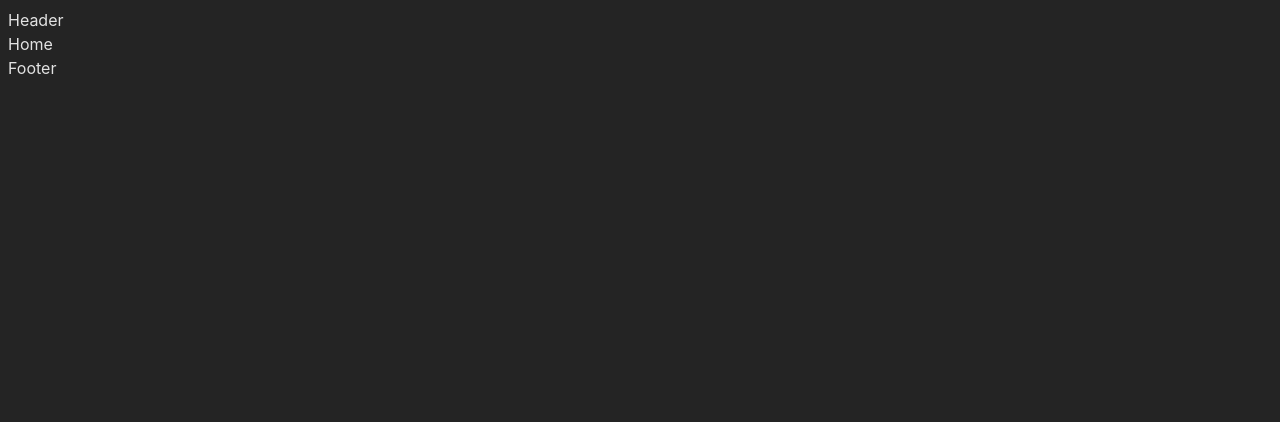
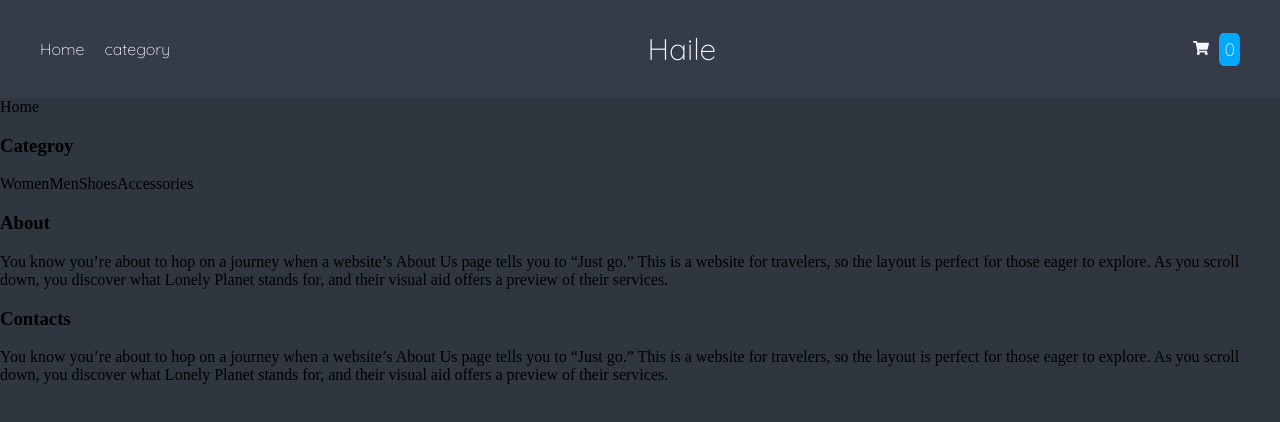
Before and after one commit to Haile-08/React_tutor, a React (Vite) app in the folder E-commerce/: page / in a window 1280 px wide. Shown: the top 422 px of the page. Built offline with nearby package versions, Linux system fonts and the light colour scheme.

Commit message:
Finish the header of the website

```diff
--- a/E-commerce/package.json
+++ b/E-commerce/package.json
@@ -9,10 +9,15 @@
     "preview": "vite preview"
   },
   "dependencies": {
+    "@emotion/react": "^11.10.6",
+    "@emotion/styled": "^11.10.6",
+    "@mui/icons-material": "^5.11.16",
+    "@mui/material": "^5.11.16",
     "localforage": "^1.10.0",
     "match-sorter": "^6.3.1",
     "react": "^18.2.0",
     "react-dom": "^18.2.0",
+    "react-icons": "^4.8.0",
     "react-router-dom": "^6.10.0",
     "sort-by": "^1.2.0"
   },
--- a/E-commerce/src/Pages/Layout.jsx
+++ b/E-commerce/src/Pages/Layout.jsx
@@ -5,11 +5,11 @@ import Footer from "../components/Footer/Footer";
 
 function Layout() {
   return (
-    <div className="app">
+    <>
       <Header />
       <Outlet />
       <Footer />
-    </div>
+    </>
   );
 }
 
--- a/E-commerce/src/components/Footer/Footer.jsx
+++ b/E-commerce/src/components/Footer/Footer.jsx
@@ -1,7 +1,38 @@
 import React from "react";
+import "./Footer.css";
 
 function Footer() {
-  return <div>Footer</div>;
+  return (
+    <div className="footer">
+      <div className="links">
+        <h3>Categroy</h3>
+        <span>Women</span>
+        <span>Men</span>
+        <span>Shoes</span>
+        <span>Accessories</span>
+      </div>
+      <div className="about">
+        <h3>About</h3>
+        <span>
+          You know you’re about to hop on a journey when a website’s About Us
+          page tells you to “Just go.” This is a website for travelers, so the
+          layout is perfect for those eager to explore. As you scroll down, you
+          discover what Lonely Planet stands for, and their visual aid offers a
+          preview of their services.
+        </span>
+      </div>
+      <div className="contact">
+        <h3>Contacts</h3>
+        <span>
+          You know you’re about to hop on a journey when a website’s About Us
+          page tells you to “Just go.” This is a website for travelers, so the
+          layout is perfect for those eager to explore. As you scroll down, you
+          discover what Lonely Planet stands for, and their visual aid offers a
+          preview of their services.
+        </span>
+      </div>
+    </div>
+  );
 }
 
 export default Footer;
--- /dev/null
+++ b/E-commerce/src/components/Header/Header.css
@@ -0,0 +1,50 @@
+
+@import url('https://fonts.googleapis.com/css2?family=Quicksand:wght@300&display=swap');
+.navbar {
+    display: flex;
+    flex-direction: row;
+    justify-content: space-between;
+    padding: 0px 30px;
+    color: #f5f6fa;
+    background-color: #353b48;
+    position: sticky;
+    font-family: 'Quicksand', sans-serif;
+}
+.left {
+    display: flex;
+    justify-content: center;
+    align-items: center;
+
+}
+.link {
+    border: none;
+    outline: none;
+    margin: 0px  10px;
+    text-decoration: none;
+    color: #f5f6fa;
+    cursor: pointer;
+}
+
+.Logo {
+    font-size: 30px;
+    display: flex;
+    align-items: center;
+    justify-content: center;
+}
+
+.right {
+    display: flex;
+    justify-content: center;
+    align-items: center;
+    padding: 10px;
+}
+.cont {
+    cursor: pointer;
+}
+.cont span {
+    font-size: 18px;
+    margin: 0px 0px 30px 10px;
+    border-radius: 20%;
+    padding: 5px;
+    background-color: #00a8ff;
+}
--- a/E-commerce/src/components/Header/Header.jsx
+++ b/E-commerce/src/components/Header/Header.jsx
@@ -1,7 +1,32 @@
 import React from "react";
+import { Link } from "react-router-dom";
+import "./Header.css";
+import { FaShoppingCart } from "react-icons/fa";
 
 function Header() {
-  return <div>Header</div>;
+  return (
+    <div className="navbar">
+      <div className="left">
+        <Link className="link" to="/">
+          Home
+        </Link>
+        <Link className="link" to="/category/1">
+          category
+        </Link>
+      </div>
+      <div className="center">
+        <div className="Logo">
+          <p>Haile</p>
+        </div>
+      </div>
+      <div className="right">
+        <div className="cont">
+          <FaShoppingCart />
+          <span>0</span>
+        </div>
+      </div>
+    </div>
+  );
 }
 
 export default Header;
--- a/E-commerce/src/index.css
+++ b/E-commerce/src/index.css
@@ -1,15 +1,9 @@
 :root {
-  font-family: Inter, system-ui, Avenir, Helvetica, Arial, sans-serif;
-  line-height: 1.5;
-  font-weight: 400;
-
-  color-scheme: light dark;
-  color: rgba(255, 255, 255, 0.87);
-  background-color: #242424;
-
-  font-synthesis: none;
-  text-rendering: optimizeLegibility;
-  -webkit-font-smoothing: antialiased;
-  -moz-osx-font-smoothing: grayscale;
-  -webkit-text-size-adjust: 100%;
+  background-color: #2f3640;
+  display: flex;
+  flex-direction: column;
+  padding: 0px;
 }
+body {
+  margin: 0px;
+}
```
Also changed, not shown: E-commerce/src/components/Footer/Footer.css (added), 1 other file (tests, documents, lock files or other folders).
